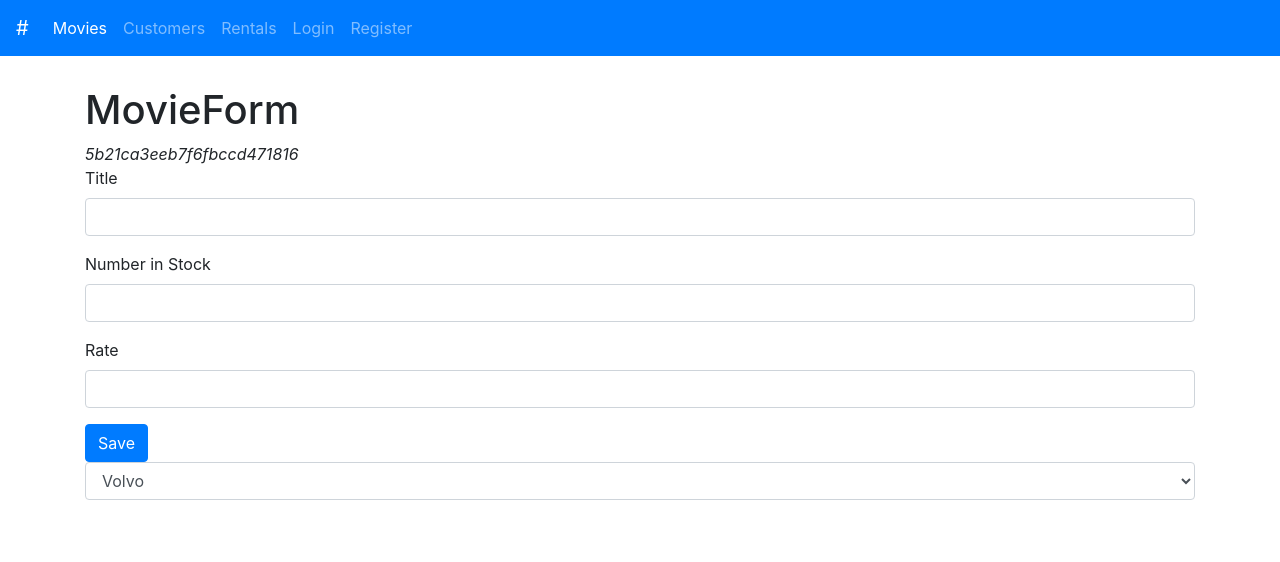
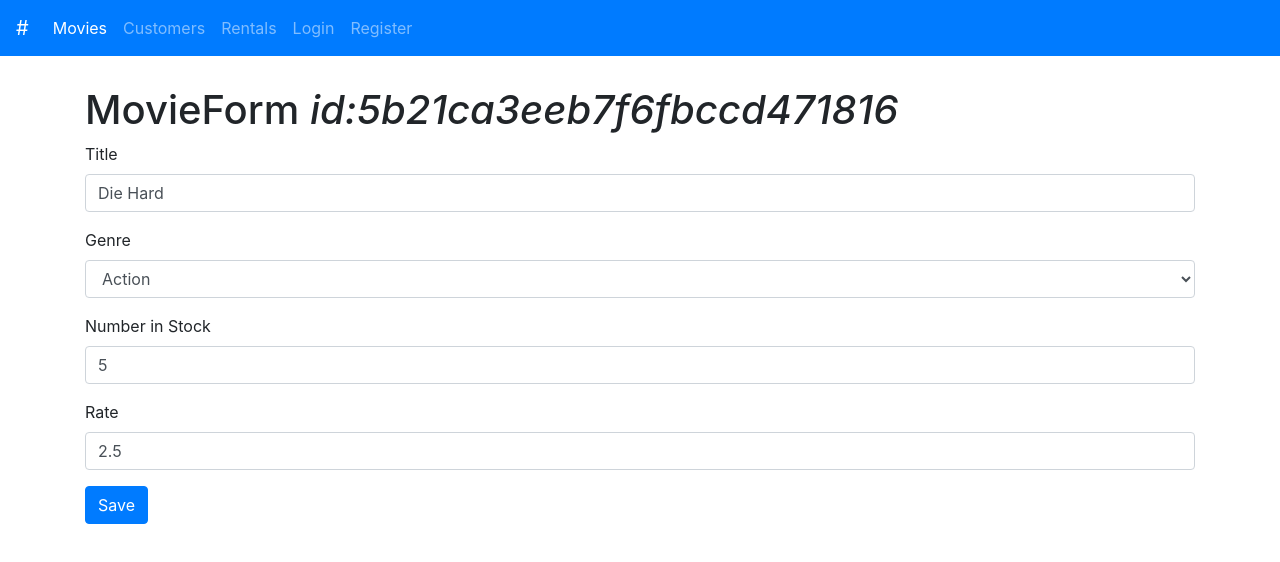
Before and after one commit to IonOlaru/react-js-fun, a React (Create React App) app in the folder mosh-vidly/: page /movies/5b21ca3eeb7f6fbccd471816 in a window 1280 px wide. Shown: the top 562 px of the page. Built offline with nearby package versions, Linux system fonts and the light colour scheme.

Commit message:
movies form final

```diff
--- a/mosh-vidly/package.json
+++ b/mosh-vidly/package.json
@@ -5,6 +5,7 @@
   "dependencies": {
     "bootstrap": "^4.1.1",
     "font-awesome": "^4.7.0",
+    "joi-browser": "^13.4.0",
     "lodash": "^4.17.10",
     "prop-types": "^15.6.2",
     "react": "^16.7.0",
--- a/mosh-vidly/src/App.js
+++ b/mosh-vidly/src/App.js
@@ -19,10 +19,6 @@ class App extends Component {
           <Switch>
             <Route path="/register" component={RegisterForm} />
             <Route path="/login" component={LoginForm} />
-            <Route
-              path="/movies/new"
-              render={props => <MovieForm newMovie="true" {...props} />}
-            />
             <Route path="/movies/:id" component={MovieForm} />
             <Route path="/movies" component={Movies} />
             <Route path="/customers" component={Customers} />
--- a/mosh-vidly/src/components/common/dropDown.jsx
+++ b/mosh-vidly/src/components/common/dropDown.jsx
@@ -1,12 +1,42 @@
 import React from "react";
-const DropDown = ({ name, label, error, ...restOfProps }) => {
+
+const DropDown = props => {
+  const {
+    name,
+    value,
+    label,
+    items,
+    error,
+    textProperty,
+    valueProperty,
+    onChange
+  } = props;
+
   return (
     <div className="form-group">
       <label htmlFor={name}>{label}</label>
-      <input {...restOfProps} id={name} name={name} className="form-control" />
+      <select
+        name={name}
+        id={name}
+        className="form-control"
+        onChange={onChange}
+        value={value}
+      >
+        <option value="" />
+        {items.map(item => (
+          <option key={item[valueProperty]} value={item[valueProperty]}>
+            {item[textProperty]}
+          </option>
+        ))}
+      </select>
       {error && <div className="alert alert-danger">{error}</div>}
     </div>
   );
 };
 
+DropDown.defaultProps = {
+  textProperty: "name",
+  valueProperty: "_id"
+};
+
 export default DropDown;
--- a/mosh-vidly/src/components/common/form.jsx
+++ b/mosh-vidly/src/components/common/form.jsx
@@ -1,6 +1,7 @@
 import React, { Component } from "react";
 import Joi from "joi-browser";
 import Input from "./input";
+import DropDown from "./dropDown";
 
 class Form extends Component {
   state = {
@@ -15,6 +16,7 @@ class Form extends Component {
     const errors = {};
 
     for (let item of error.details) errors[item.path[0]] = item.message;
+    // console.log("e: ", JSON.stringify(errors));
     return errors;
   };
 
@@ -60,6 +62,20 @@ class Form extends Component {
     // prettier-ignore
     return <Input name={name} type={type} value={data[name]} label={label} onChange={this.handleChange} error={errors[name]} />
   }
+
+  renderDropDown(name, label, items) {
+    const { data, errors } = this.state;
+    return (
+      <DropDown
+        name={name}
+        value={data[name]}
+        label={label}
+        items={items}
+        error={errors[name]}
+        onChange={this.handleChange}
+      />
+    );
+  }
 }
 
 export default Form;
--- a/mosh-vidly/src/components/common/pagination.jsx
+++ b/mosh-vidly/src/components/common/pagination.jsx
@@ -11,16 +11,13 @@ const Pagination = props => {
   return (
     <nav aria-label="Page navigation example">
       <ul className="pagination">
-        {pages.map(page => (
-          <li
-            key={page}
-            className={currentPage === page ? "page-item active" : "page-item"}
-          >
-            <a className="page-link" onClick={() => onPageChange(page)}>
-              {page}
-            </a>
+        {pages.map(page =>
+          // prettier-ignore
+          <li key={page} className={currentPage === page ? "page-item active" : "page-item"}>
+            {/* <button className="page-link" onClick={() => onPageChange(page)}>{page}</button> */}
+            <a className="page-link" onClick={(e) => onPageChange(page)}>{page}</a>
           </li>
-        ))}
+        )}
       </ul>
     </nav>
   );
--- a/mosh-vidly/src/components/movieForm.jsx
+++ b/mosh-vidly/src/components/movieForm.jsx
@@ -1,43 +1,73 @@
 import React from "react";
 import Form from "./common/form";
+import { getGenres } from "../services/fakeGenreService";
+import { getMovie, saveMovie } from "../services/fakeMovieService";
+import Joi from "joi-browser";
 
 class MovieForm extends Form {
   state = {
-    data: {},
+    allGenres: [],
+    data: {
+      title: "",
+      genreId: "",
+      numberInStock: "",
+      dailyRentalRate: ""
+    },
     errors: {}
   };
 
-  schema = {};
+  // prettier-ignore
+  schema = {
+    _id: Joi.string(),
+    title: Joi.string().required().label("Title"),
+    genreId: Joi.string().required().label("Genre"),
+    numberInStock: Joi.number().integer().min(0).max(100).required().label("Number in Stock"),
+    dailyRentalRate: Joi.number().min(0).max(10).required().label("Rate"),
+    fake: Joi.string()
+  };
 
   componentDidMount() {
-    console.log(this);
+    const allGenres = getGenres();
+    this.setState({ allGenres });
+
+    const movieId = this.props.match.params.id;
+    if (movieId === "new") return;
+
+    const movie = getMovie(movieId);
+    if (!movie) return this.props.history.replace("/not-found");
+
+    this.setState({ data: this.mapToViewModel(movie) });
+  }
+
+  mapToViewModel(movie) {
+    return {
+      _id: movie._id,
+      title: movie.title,
+      genreId: movie.genre._id,
+      numberInStock: movie.numberInStock,
+      dailyRentalRate: movie.dailyRentalRate
+    };
   }
 
   doSubmit() {
+    saveMovie(this.state.data);
     this.props.history.push("/movies");
   }
 
   render() {
-    const { match, newMovie } = this.props;
+    const { match } = this.props;
     return (
       <React.Fragment>
-        <h1>MovieForm</h1>
+        <h1>MovieForm <i>{"id:" + match.params.id}</i></h1>
         <div>
-          <i>{newMovie === "true" ? "New" : match.params.id}</i>
-          <br />
           { /* prettier-ignore */ }
           <form onSubmit={this.handleSubmit}>
               { /* prettier-ignore */ }
               {this.renderInput("title", "Title")}
+              {this.renderDropDown("genreId", "Genre", this.state.allGenres)}
               {this.renderInput("numberInStock", "Number in Stock")}
-              {this.renderInput("rate", "Rate")}
+              {this.renderInput("dailyRentalRate", "Rate")}
               {this.renderButton("Save")}
-              <select className="form-control">
-                  <option value="volvo">Volvo</option>
-                  <option value="saab">Saab</option>
-                  <option value="mercedes">Mercedes</option>
-                  <option value="audi">Audi</option>
-              </select>
           </form>
         </div>
       </React.Fragment>
--- a/mosh-vidly/src/services/fakeMovieService.js
+++ b/mosh-vidly/src/services/fakeMovieService.js
@@ -86,13 +86,13 @@ export function getMovie(id) {
 
 export function saveMovie(movie) {
   let movieInDb = movies.find(m => m._id === movie._id) || {};
-  movieInDb.name = movie.name;
+  movieInDb.title = movie.title;
   movieInDb.genre = genresAPI.genres.find(g => g._id === movie.genreId);
   movieInDb.numberInStock = movie.numberInStock;
   movieInDb.dailyRentalRate = movie.dailyRentalRate;
 
   if (!movieInDb._id) {
-    movieInDb._id = Date.now();
+    movieInDb._id = Date.now().toString();
     movies.push(movieInDb);
   }
 
```
Also changed, not shown: 1 other file (tests, documents, lock files or other folders).
